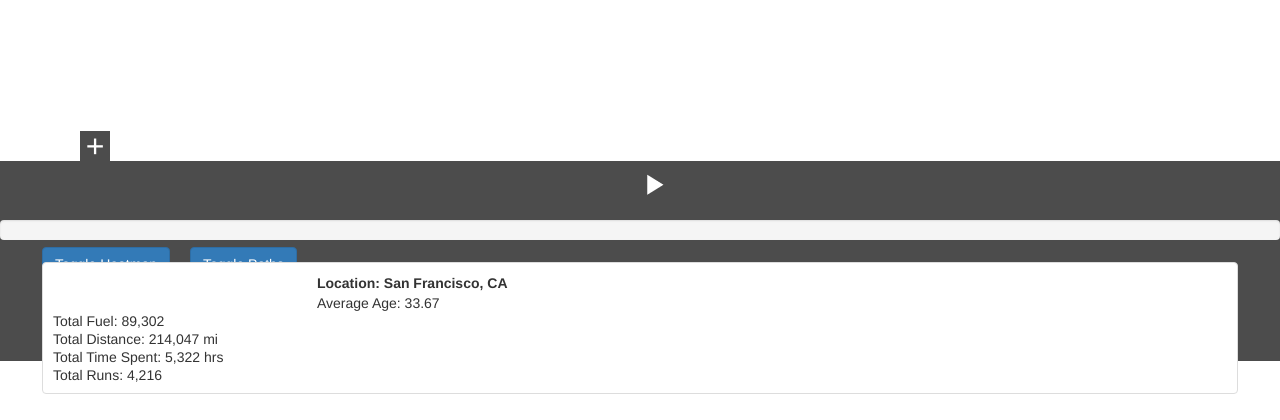
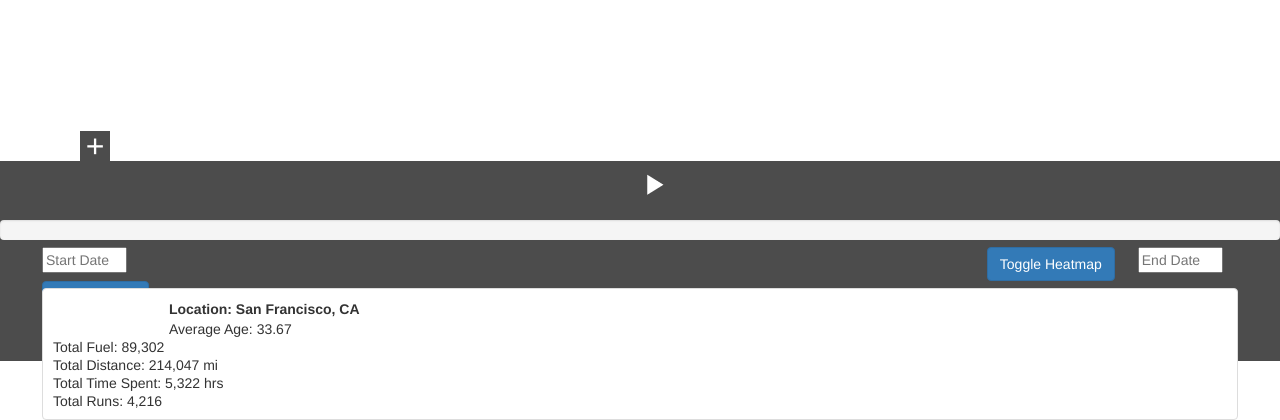
Before and after one commit to Wesleyleung/tmw448, a Django app: page / in a window 1280 px wide. Shown: the part 573-993 px from the top of the page. Before the commit the page ends 967 px from the top, so only its background shows below. Run offline with Django 3.2, Linux system fonts and the light colour scheme; some libraries are stand-ins or nearby versions.

Commit message:
date picker functionality added

```diff
--- a/nikeplusstanford/apps/fuelmapper/templates/fuelmapper/index.html
+++ b/nikeplusstanford/apps/fuelmapper/templates/fuelmapper/index.html
@@ -9,10 +9,13 @@
    <script type="text/javascript" src="https://ajax.googleapis.com/ajax/libs/jquery/1.8.3/jquery.min.js"></script>
    <link href="https://netdna.bootstrapcdn.com/twitter-bootstrap/2.2.1/css/bootstrap-combined.min.css" rel="stylesheet">
    <script src="https://netdna.bootstrapcdn.com/twitter-bootstrap/2.2.1/js/bootstrap.min.js"></script>
+   <link rel="stylesheet" href="http://ajax.googleapis.com/ajax/libs/jqueryui/1.9.1/themes/base/jquery-ui.css"/>
+   <script type="text/javascript" src="https://ajax.googleapis.com/ajax/libs/jqueryui/1.9.1/jquery-ui.min.js"></script>
 
     <script type="text/javascript"
       src="https://maps.googleapis.com/maps/api/js?key=AIzaSyA0fbVwcr2LQZho14TG7BgNq3x5Cx53kw0&sensor=true&libraries=visualization">
     </script>
+
       <script type="text/javascript">
         var static_file_url = "{{ STATIC_URL }}";
       </script>
@@ -75,6 +78,12 @@
         </div>
         <div id="tray-content-wrapper" class="row-fluid">
           <div class="row-fluid">
+            <div id="start_date_wrapper">
+              <input type="text" placeholder = "Start Date" name="start_date" id="start_date" />
+            </div>
+            <div id="end_date_wrapper">
+              <input type="text" placeholder="End Date" name="end_date" id="end_date" />
+            </div>
             <div id="heatmaptoggle_wrapper">
               <button class="btn btn-primary" type="button" onclick="toggleHeatmap()">Toggle Heatmap</button>
             </div>
@@ -109,6 +118,10 @@
       var tray = new Tray ({
         tray: $("#tray"),
       });
+
+      $(function() {
+        $("#start_date, #end_date").datepicker();
+      });
       // var slider = new Slider ({
       //   slider: $("slider")
       // });
--- a/nikeplusstanford/assets/css/style.css
+++ b/nikeplusstanford/assets/css/style.css
@@ -121,6 +121,27 @@ body {
 	top: 16px;
 }
 
+#start_date_wrapper {
+	position: relative;
+	display: inline-block;
+	float: left;
+	width: 79%;
+}
+
+#end_date_wrapper {
+	position: relative;
+	display: inline-block;
+	margin-left: 3px;
+}
+
+#start_date {
+	width: 85px;
+}
+
+#end_date {
+	width:85px;
+}
+
 .centered {
   display: inline-block;
   vertical-align: middle;
--- a/nikeplusstanford/assets/js/map.js
+++ b/nikeplusstanford/assets/js/map.js
@@ -156,6 +156,10 @@ function loadPathsFromJSON(path, minFuel, maxFuel) {
 }
 
 function graphPaths() {
+	//Gets unix time from tray selector
+	console.log(start_date.getTime()/1000);
+	console.log(end_date.getTime()/1000);
+
 	var minFuel = 0;
 	var maxFuel = 600;
 	if (pathLocationsLoaded) {
@@ -307,9 +311,7 @@ function polyClick (event, path) {
 // }
 function toggleHeatmap() {
  		console.log("heat map toggled");
-
         heatmap.setMap(heatmap.getMap() ? null : map);
-
 }
 
 function setMarkerAtLatLng(ll) {
--- a/nikeplusstanford/assets/js/tray.js
+++ b/nikeplusstanford/assets/js/tray.js
@@ -52,6 +52,19 @@ Tray.prototype =  {
 
 	//Takes an optional argument true or false to set isPaused to
 	playAndPause: function() {
+		var start_input = $("#start_date").val()
+		var end_input = $("#end_date").val()
+
+		if(!start_input|| !end_input) {
+				alert("Please enter a date range");
+				return false;
+		}
+		start_date = new Date(start_input)
+		end_date = new Date(end_input)
+		if(start_date >= end_date) {
+			alert("Please enter a valid date range.");
+			return false;
+		}
 		//If an argument is passed in, use it to set isPaused
 		if (arguments.length == 0) isPaused = !isPaused;
 		else isPaused = arguments[0];
```
